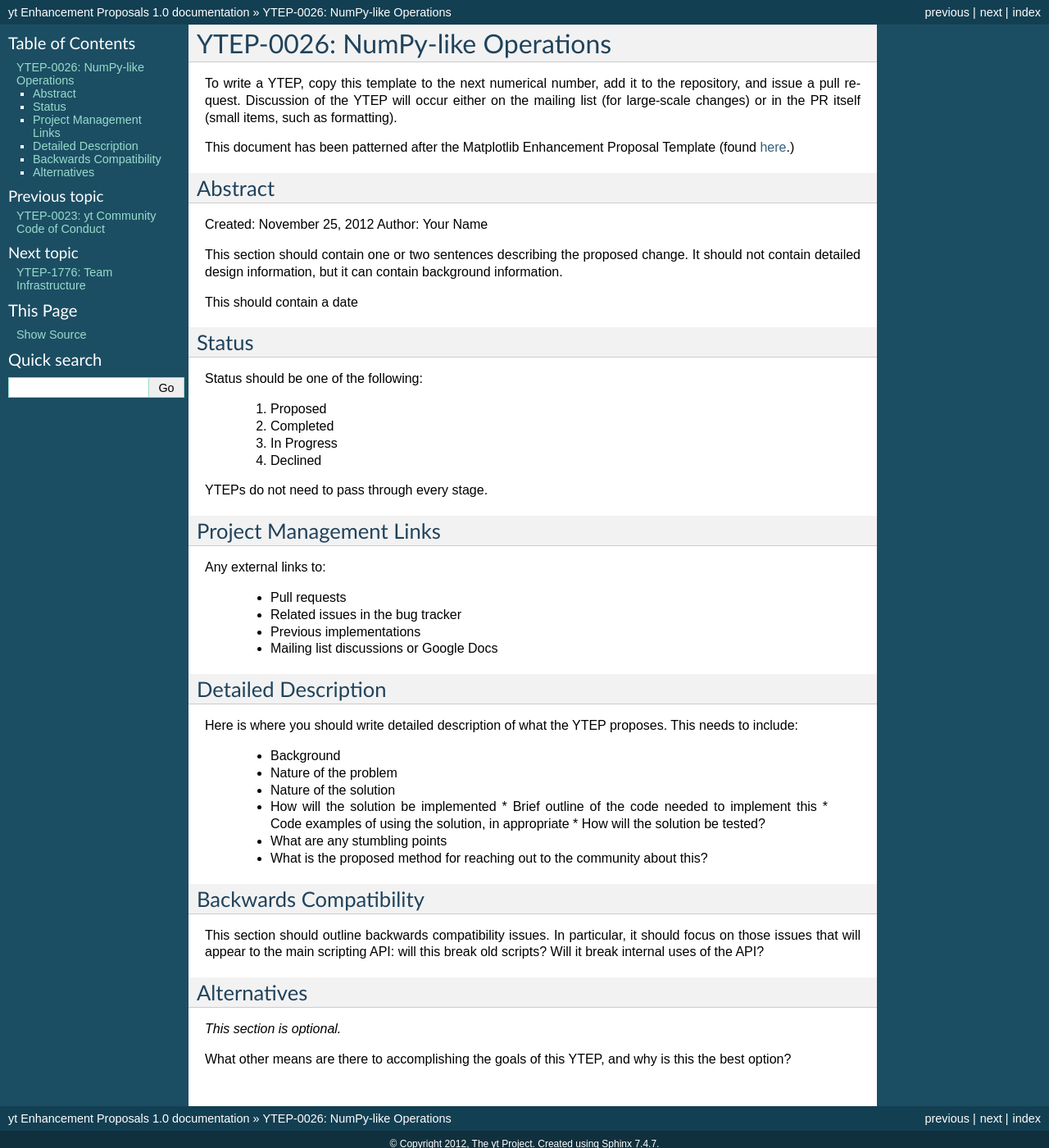
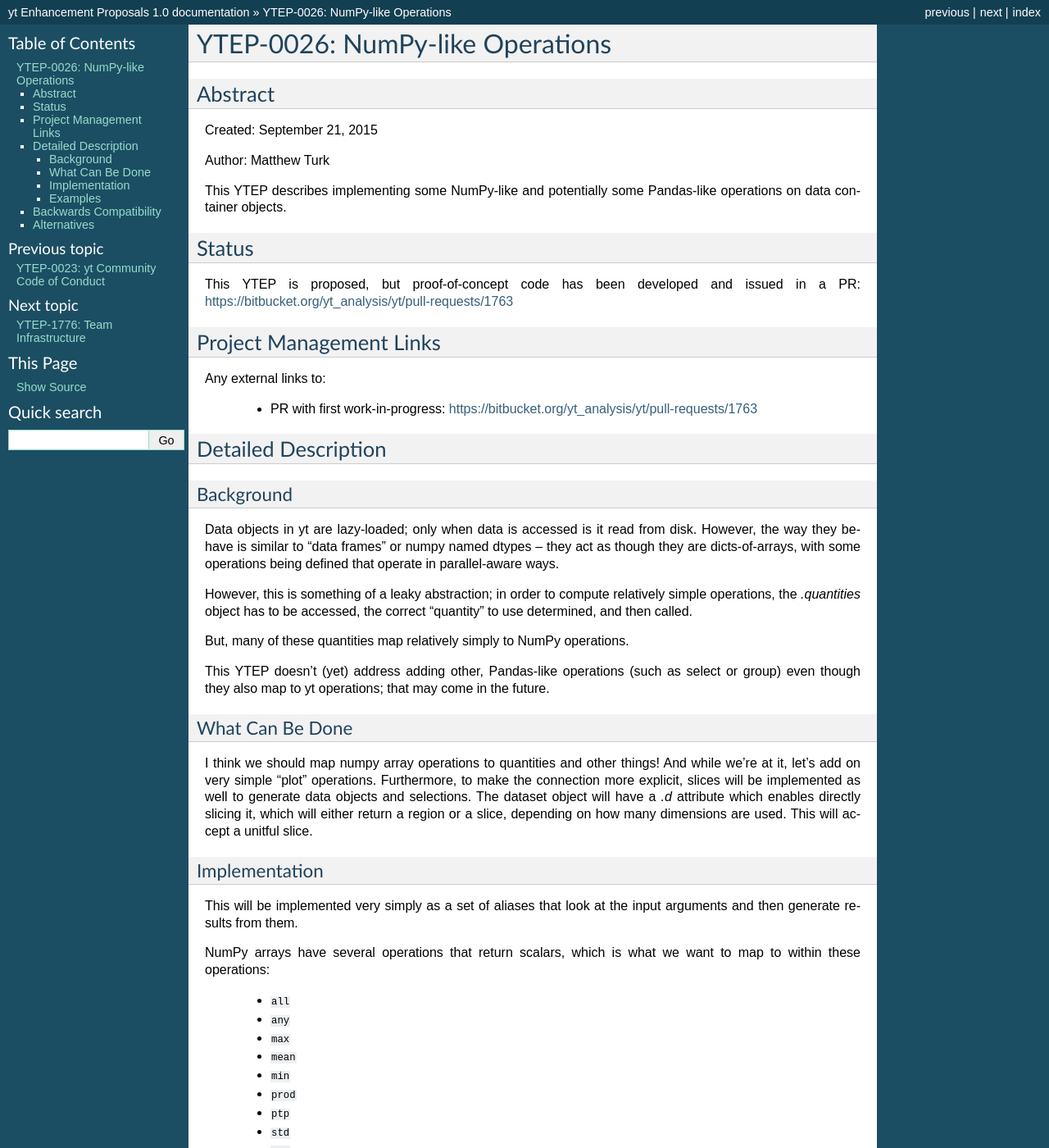
Before and after one commit to yt-project/ytep, a Sphinx documentation site: the page built from source/YTEPs/YTEP-0026.rst, in a window 1280 px wide and 1400 px high. Shown: the whole window at 82% size. Built offline with Sphinx 7.4.7, drawn with Linux system fonts in a browser that asks for light colours; formulas are drawn with MathJax 3; some of the changed text lies outside the part shown.

Commit message:
Adding YTEP-0026

```diff
--- a/source/YTEPs/YTEP-0026.rst
+++ b/source/YTEPs/YTEP-0026.rst
@@ -1,76 +1,238 @@
 YTEP-0026: NumPy-like Operations
 ================================
-
-To write a YTEP, copy this template to the next numerical number, add it to the
-repository, and issue a pull request.  Discussion of the YTEP will occur either
-on the mailing list (for large-scale changes) or in the PR itself (small items,
-such as formatting).
-
-This document has been patterned after the Matplotlib Enhancement Proposal
-Template (found `here
-<https://github.com/matplotlib/matplotlib/wiki/MEPTemplate>`_.)
 
 Abstract
 --------
 
-Created: November 25, 2012
-Author: Your Name
+Created: September 21, 2015
 
-This section should contain one or two sentences describing the proposed
-change.  It should not contain detailed design information, but it can contain
-background information.
+Author: Matthew Turk
 
-This should contain a date
+This YTEP describes implementing some NumPy-like and potentially some
+Pandas-like operations on data container objects.
 
 Status
 ------
 
-Status should be one of the following:
-
- #. Proposed
- #. Completed
- #. In Progress
- #. Declined
-
-YTEPs do not need to pass through every stage.
+This YTEP is proposed, but proof-of-concept code has been developed and
+issued in a PR: https://bitbucket.org/yt_analysis/yt/pull-requests/1763
 
 Project Management Links
 ------------------------
 
 Any external links to:
 
-  * Pull requests
-  * Related issues in the bug tracker
-  * Previous implementations
-  * Mailing list discussions or Google Docs
+  * PR with first work-in-progress: https://bitbucket.org/yt_analysis/yt/pull-requests/1763
 
 Detailed Description
 --------------------
 
-Here is where you should write detailed description of what the YTEP proposes.
-This needs to include:
+Background
+++++++++++
 
-  * Background
-  * Nature of the problem
-  * Nature of the solution
-  * How will the solution be implemented
-    * Brief outline of the code needed to implement this
-    * Code examples of using the solution, in appropriate
-    * How will the solution be tested?
-  * What are any stumbling points
-  * What is the proposed method for reaching out to the community about this?
+Data objects in yt are lazy-loaded; only when data is accessed is it read from
+disk.  However, the way they behave is similar to "data frames" or numpy named
+dtypes -- they act as though they are dicts-of-arrays, with some operations
+being defined that operate in parallel-aware ways.
+
+However, this is something of a leaky abstraction; in order to compute
+relatively simple operations, the `.quantities` object has to be accessed, the
+correct "quantity" to use determined, and then called.
+
+But, many of these quantities map relatively simply to NumPy operations.
+
+This YTEP doesn't (yet) address adding other, Pandas-like operations (such as
+select or group) even though they also map to yt operations; that may come in
+the future.
+
+What Can Be Done
+++++++++++++++++
+
+I think we should map numpy array operations to quantities and other things!
+And while we're at it, let's add on very simple "plot" operations.
+Furthermore, to make the connection more explicit, slices will be implemented
+as well to generate data objects and selections.  The dataset object will have
+a `.d` attribute which enables directly slicing it, which will either return a
+region or a slice, depending on how many dimensions are used.  This will accept
+a unitful slice.
+
+Implementation
+++++++++++++++
+
+This will be implemented very simply as a set of aliases that look at the input
+arguments and then generate results from them.
+
+NumPy arrays have several operations that return scalars, which is what we want
+to map to within these operations:
+
+  * ``all``
+  * ``any``
+  * ``max``
+  * ``mean``
+  * ``min``
+  * ``prod``
+  * ``ptp``
+  * ``std``
+  * ``sum``
+
+For the purposes of this YTEP, we will concern ourselves with ``max``,
+``mean``, ``min``, ``std``, ``ptp``, ``sum``, and also ``hist``, which normally
+does not return a single scalar but a set that does not correspond to the
+number of elements in the array.
+
+We break these up based on the axis argument, and other optional arguments.
+Below is the enumerated behavior.  Note that for those items that can be
+computed in a single pass (i.e., statistical information about the fields as a
+whole) we will likely implement a system that computes them in a single pass
+and caches them, so that ``min`` and ``max`` and ``std`` will cache in-between
+calls and only require a single pass over the array.
+
+.. rubric:: max
+
+The mandatory argument is the field of which the maximum is to be computed.
+This can be a list of fields.
+
+This accepts the optional argument ``axis``.  If ``axis`` is a spatial axis (as
+defined by ``coordinates.axis_names`` and thus including 0, 1, 2, and the axis
+names) it will generate a *maximum intensity projection* along that axis of the
+specified field.
+
+.. rubric:: mean
+
+The mandatory argument is the field to average.  This will return either a
+projection if the axis is spatial, or a quantity result.
+
+The optional ``axis`` argument can either be the spatial axis along which the
+weighted projection can be computed (defaults to weighted by ``ones``, which is
+usually not desired for astro data, but may be for other data) or ``None``.
+Non-spatial axes are not supported.
+
+The optional ``weight`` argument (which defaults to ``ones``) describes how to
+weight this average.  If ``axis`` is ``None`` and ``weight`` is ``None``, it
+will compute the sum; if ``axis`` is None and ``weight`` is not ``None``, it
+will compute the ``weighted_average_quantity``.
+
+.. rubric:: min
+
+The mandatory argument is the field of which the minimum is to be computed.
+This can be a list of fields.
+
+Because we do not have "minimum intensity projections," spatial axes are not
+supported.
+
+.. rubric:: std
+
+The mandatory argument is the field of which the standard deviation is to be
+computed.  This can be a list of fields.
+
+.. rubric:: ptp
+
+The mandatory argument is the field of which the peak-to-peak is computed.
+
+.. rubric:: sum
+
+The mandatory argument is the field to sum.
+
+The ``axis`` argument, if spatial, will be the axis along which the projection
+will be taken.  This must either be ``None`` or a spatial axis.  The weighting
+will be ``None``, and thus it will be the line integral.  (Note that this still
+includes a ``dl`` term.)
+
+.. rubric:: hist
+
+This should return a profile.  Determining the most natural way to map how we
+profile (i.e., the fields along the axes, and the weighting) is an open
+question.  But, it seems to me that we want to do something like:
+
+ * Mandatory argument: field or fields to take the average of, or the sum of.
+   If bins is not specified, the returned profile will compute the sum of this
+   field in bins along the x axis; this is somewhat of a weird conditional, but
+   seems to match the closest.
+ * Optional ``weight`` argument: the field to use as the weight; if not
+   specified, this will just be a sum.
+ * Optional ``bins`` argument: the x and optionally y field to use as bins
+
+.. rubric:: __getitem__
+
+The slice operation on a shadow ``.d`` quantity should return regions or
+slices.
+
+If one axis is fully-specific, it will be the slice along that axis.  If all
+three are left as start/stop tuples, it will be a region.  These can be either
+float values or unitful objects or tuples of ``(val, unit_name)``.
+
+Optionally, we should consider using the ``step`` part of the slice to be used
+to specify a covering grid.
+
+Examples
+++++++++
+
+At the present to get a projection plot of a data object, one would do:
+
+.. code-block::
+
+   obj = ds.sphere((100, 'cm'), 'c')
+   p = yt.ProjectionPlot(ds, 'x', 'density', data_source = obj)
+   p.show()
+
+or:
+
+.. code-block::
+
+   obj = ds.sphere((100, 'cm'), 'c')
+   proj = ds.proj("x", "density", data_source=obj)
+   p = proj.to_pw()
+   p.show()
+
+The alternate here would be:
+
+.. code-block::
+
+   obj = ds.sphere((100, 'cm'), 'c')
+   p = obj.sum("density", axis="x")
+   p.plot()
+
+The histogram could be computed:
+
+.. code-block::
+
+   obj = ds.sphere((100, 'cm'), 'c')
+   p = obj.hist("density", bins="temperature", weight="cell_mass")
+   p.plot()
+
+The slicing would look like:
+
+
+.. code-block::
+
+   ds = yt.load("galaxy0030")
+   my_obj = ds.d[(100,'kpc'):(200,'kpc'), :, (100,'kpc'):(200,'kpc')]
+
+Or for a slice:
+
+.. code-block::
+
+   ds = yt.load("galaxy0030")
+   my_obj = ds[(100,'kpc'):(200,'kpc'), (250,'kpc'), (100,'kpc'):(200,'kpc')]
+   my_obj.plot()
+
+We may at some point want to add pandas-like selection and indexing functions
+(http://pandas.pydata.org/pandas-docs/stable/indexing.html ) but right now the
+use case is less clear.  Maybe having select() be an alias for cut_region, or
+adding in a groupby method (maybe; not sure that's useful unless it were by
+binning) would be interesting, but not immediately clear to me.
+
+This work, if completed, will include an overhaul of the documentation to
+reflect this, as I think it is considerably terser and more expressive.
 
 Backwards Compatibility
 -----------------------
 
-This section should outline backwards compatibility issues.  In particular, it
-should focus on those issues that will appear to the main scripting API: will
-this break old scripts?  Will it break internal uses of the API?
+There are no backwards-compatible issues.
 
 Alternatives
 ------------
 
-*This section is optional.*
-
-What other means are there to accomplishing the goals of this YTEP, and why is
-this the best option?
+I do not know if there are alternatives to consider; in many ways, this will
+open us up to more straightforward utilization of tools like ``xray`` and
+``dask``.
```
